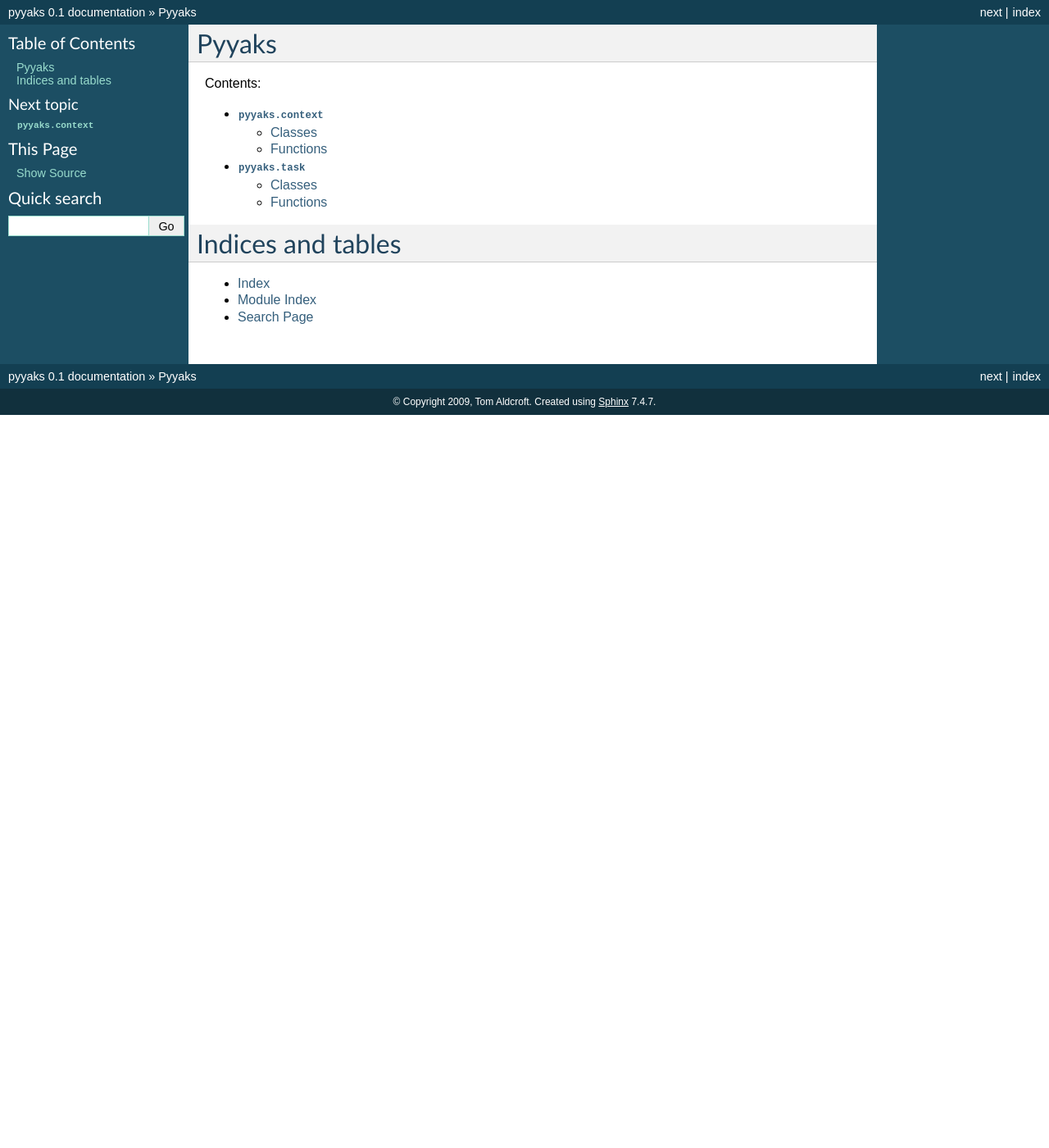
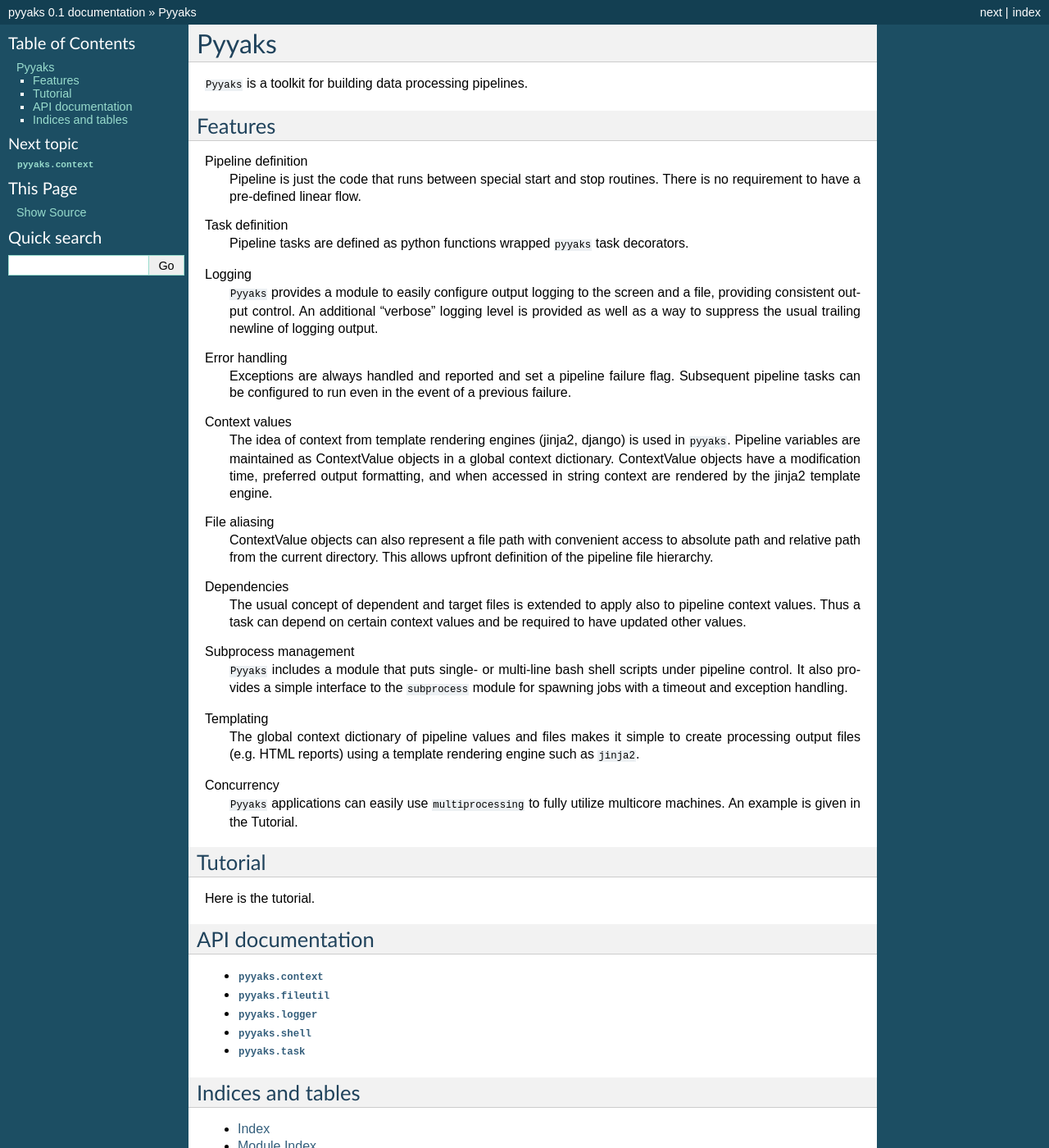
Before and after one commit to sot/pyyaks, a Sphinx documentation site: the page built from doc/index.rst, in a window 1280 px wide and 1400 px high. Shown: the whole window at 82% size. Built offline with Sphinx 7.4.7, drawn with Linux system fonts in a browser that asks for light colours.

Commit message:
Mostly documentation and docstring updates.
- Added update_context and store_context methods to context.py

```diff
--- a/doc/index.rst
+++ b/doc/index.rst
@@ -1,16 +1,77 @@
 Pyyaks
 ==================================
+``Pyyaks`` is a toolkit for building data processing pipelines.
 
-Contents:
+Features
+--------
 
+Pipeline definition
+  Pipeline is just the code that runs between special start and stop routines.
+  There is no requirement to have a pre-defined linear flow.
+
+Task definition
+  Pipeline tasks are defined as python functions wrapped ``pyyaks`` task decorators.
+
+Logging
+  ``Pyyaks`` provides a module to easily configure output logging to the screen
+  and a file, providing consistent output control.  An additional "verbose"
+  logging level is provided as well as a way to suppress the usual trailing
+  newline of logging output.
+
+Error handling
+  Exceptions are always handled and reported and set a pipeline failure flag.
+  Subsequent pipeline tasks can be configured to run even in the event of a
+  previous failure.
+
+Context values
+  The idea of context from template rendering engines (jinja2, django) is used
+  in ``pyyaks``.  Pipeline variables are maintained as ContextValue objects in
+  a global context dictionary.  ContextValue objects have a modification time,
+  preferred output formatting, and when accessed in string context are rendered
+  by the jinja2 template engine.
+
+File aliasing
+  ContextValue objects can also represent a file path with convenient access to
+  absolute path and relative path from the current directory.  This allows upfront
+  definition of the pipeline file hierarchy.
+
+Dependencies
+  The usual concept of dependent and target files is extended to apply also to
+  pipeline context values.  Thus a task can depend on certain context values
+  and be required to have updated other values.
+
+Subprocess management
+  ``Pyyaks`` includes a module that puts single- or multi-line bash shell
+  scripts under pipeline control.  It also provides a simple interface to the
+  ``subprocess`` module for spawning jobs with a timeout and exception
+  handling.
+
+Templating
+  The global context dictionary of pipeline values and files makes it simple to
+  create processing output files (e.g. HTML reports) using a template rendering
+  engine such as ``jinja2``.
+
+Concurrency
+  ``Pyyaks`` applications can easily use ``multiprocessing`` to fully utilize
+  multicore machines.  An example is given in the Tutorial.
+
+Tutorial
+-----------------
+Here is the tutorial.
+
+API documentation
+-----------------
 .. toctree::
-   :maxdepth: 2
+   :maxdepth: 1
 
    context
+   fileutil
+   logger
+   shell
    task
 
 Indices and tables
-==================
+------------------
 
 * :ref:`genindex`
 * :ref:`modindex`
--- a/doc/task.rst
+++ b/doc/task.rst
@@ -47,5 +47,3 @@ Functions
 .. autofunction:: end
 
 .. autofunction:: make_dir
-
-.. autofunction:: bash
```
Also changed, not shown: doc/fileutil.rst (added, +25 -0 lines), doc/logger.rst (added, +11 -0 lines), doc/shell.rst (added, +29 -0 lines), 5 other files.
